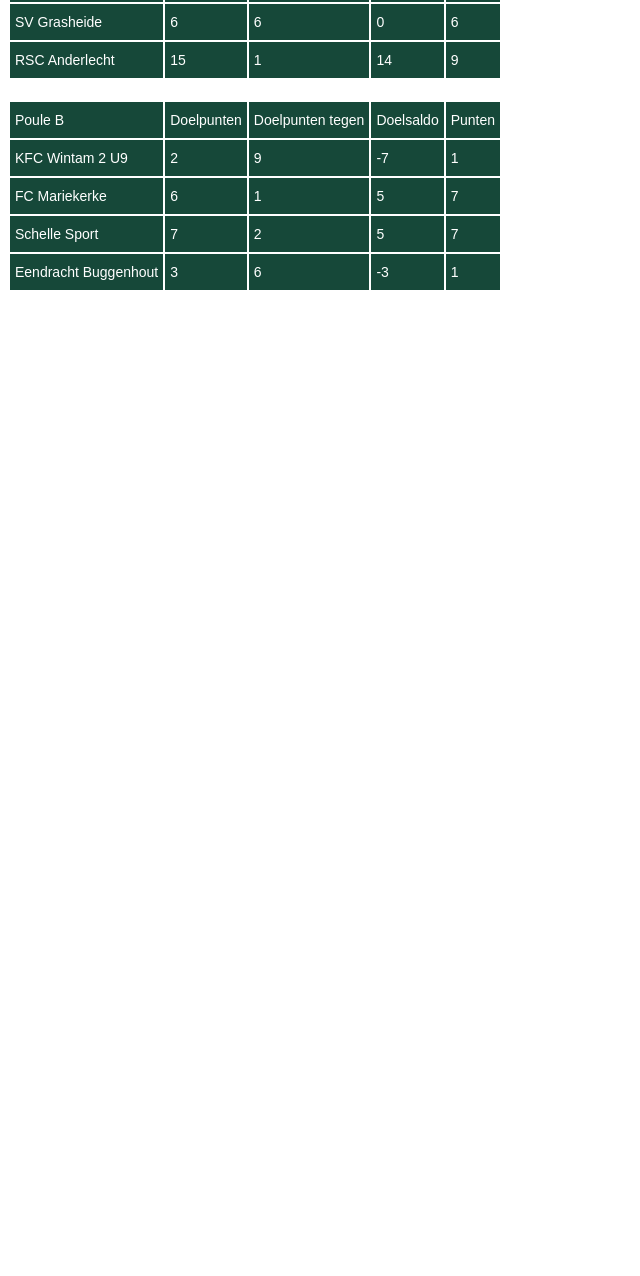
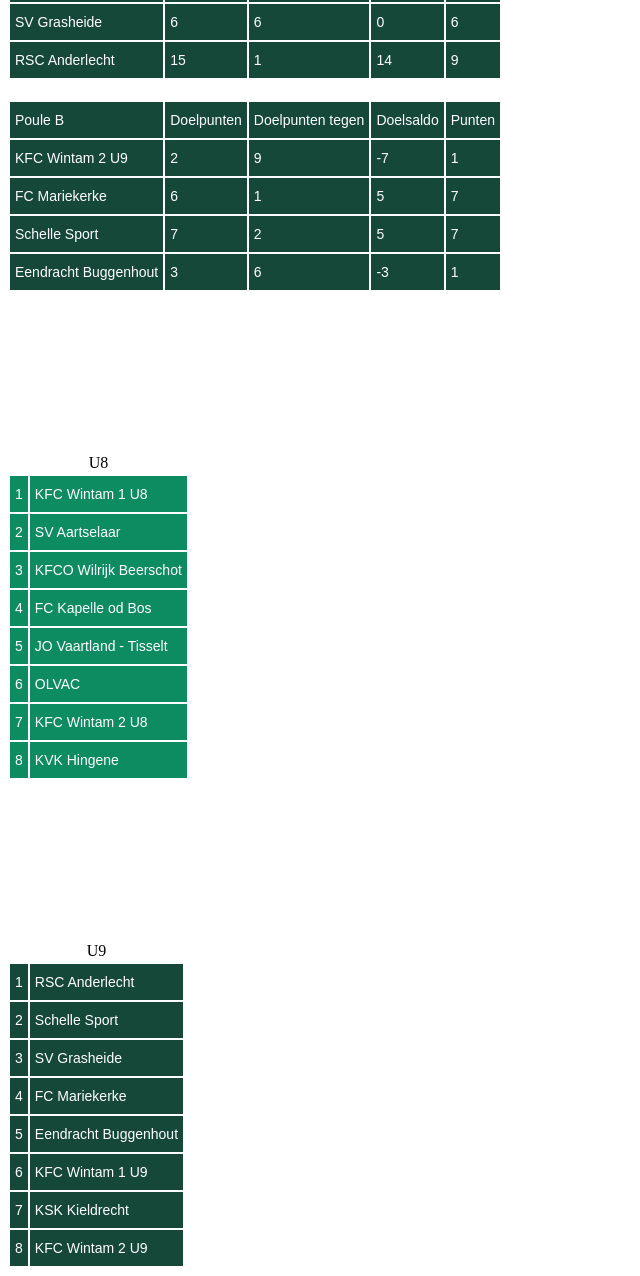
Before and after one commit to LanderVanlaer/WintamTornooi, a plain HTML site: page index.html in a window 1280 px wide. Shown: the part 2263-3539 px from the top of the page, without its empty margins (0-640 px from the left). Before the commit the page ends 2563 px from the top, so only its background shows below. Drawn offline with nearby package versions, Linux system fonts and the light colour scheme.

Commit message:
Add files via upload

```diff
--- a/index.html
+++ b/index.html
@@ -700,6 +700,102 @@
       </tr>
     </tbody>
   </table>
+  </br>
+  </br>
+  </br>
+  </br>
+  </br>
+  </br>
+  </br>
+  </br>
+  </br>
+  <table class="pouleU8">
+    <tr>
+      <caption class="caption" id="1.0.0">U8</caption>
+    </tr>
+    <tbody class="pouleU8">
+      <tr>
+        <td>1</td>
+        <td id="1.score.1">onberekend</td>
+      </tr>
+      <tr>
+        <td>2</td>
+        <td id="1.score.2">onberekend</td>
+      </tr>
+      <tr>
+        <td>3</td>
+        <td id="1.score.3">onberekend</td>
+      </tr>
+      <tr>
+        <td>4</td>
+        <td id="1.score.4">onberekend</td>
+      </tr>
+      <tr>
+        <td>5</td>
+        <td id="1.score.5">onberekend</td>
+      </tr>
+      <tr>
+        <td>6</td>
+        <td id="1.score.6">onberekend</td>
+      </tr>
+      <tr>
+        <td>7</td>
+        <td id="1.score.7">onberekend</td>
+      </tr>
+      <tr>
+        <td>8</td>
+        <td id="1.score.8">onberekend</td>
+      </tr>
+    </tbody>
+  </table>
+  </br>
+  </br>
+  </br>
+  </br>
+  </br>
+  </br>
+  </br>
+  </br>
+  </br>
+  <table class="pouleU9">
+    <tr>
+      <caption class="caption" id="1.0.0">U9</caption>
+    </tr>
+    <tbody class="pouleU9">
+      <tr>
+        <td>1</td>
+        <td id="2.score.1">onberekend</td>
+      </tr>
+      <tr>
+        <td>2</td>
+        <td id="2.score.2">onberekend</td>
+      </tr>
+      <tr>
+        <td>3</td>
+        <td id="2.score.3">onberekend</td>
+      </tr>
+      <tr>
+        <td>4</td>
+        <td id="2.score.4">onberekend</td>
+      </tr>
+      <tr>
+        <td>5</td>
+        <td id="2.score.5">onberekend</td>
+      </tr>
+      <tr>
+        <td>6</td>
+        <td id="2.score.6">onberekend</td>
+      </tr>
+      <tr>
+        <td>7</td>
+        <td id="2.score.7">onberekend</td>
+      </tr>
+      <tr>
+        <td>8</td>
+        <td id="2.score.8">onberekend</td>
+      </tr>
+    </tbody>
+  </table>
 </body>
 <script type="text/javascript" src="script.js"></script>
 
--- a/script.js
+++ b/script.js
@@ -69,6 +69,8 @@ function startUp() {
   u9PouleBPunten();
   u9PouleAFinale();
   u9PouleBFinale();
+  u8Winnaars();
+  u9Winnaars();
 }
 
 function pushTeamCodes() {
@@ -1620,3 +1622,55 @@ function u9PouleAFinale() {
   document.getElementById("39.4").innerHTML = u9plaatsen1Team;
   U9PouleBu9FinaleTeams.push(u9plaatsen1Team);
 }
+
+
+function getGoals(id) {
+  let documentGoals = document.getElementById(id).innerHTML;
+  let goalsArray = documentGoals.split("");
+  let index;
+  if (goalsArray.includes("(")) {
+    index = goalsArray.findIndex(function (value) { return value == "(" });
+    for (let i = 0; i <= index; i++) {
+      goalsArray.shift();
+    }
+    goalsArray.pop();
+    return Number(goalsArray.join(""));
+  } else {
+    return Number(documentGoals);
+  }
+}
+
+function u8Winnaars() {
+  let getal = 30;
+  for (let i = 31; i <= 34; i++) {
+    let id = i - getal;
+    if (getGoals(i + ".6") > getGoals(i + ".7")) {
+      document.getElementById("1.score." + id).innerHTML = document.getElementById(i + ".4").innerHTML;
+      id = id + 1;
+      document.getElementById("1.score." + id).innerHTML = document.getElementById(i + ".5").innerHTML;
+    } else {
+      document.getElementById("1.score." + id).innerHTML = document.getElementById(i + ".5").innerHTML;
+      id = id + 1;
+      document.getElementById("1.score." + id).innerHTML = document.getElementById(i + ".4").innerHTML;
+    }
+    getal--;
+  }
+}
+
+
+function u9Winnaars() {
+  let getal = 35;
+  for (let i = 36; i <= 39; i++) {
+    let id = i - getal;
+    if (getGoals(i + ".6") > getGoals(i + ".7")) {
+      document.getElementById("2.score." + id).innerHTML = document.getElementById(i + ".4").innerHTML;
+      id = id + 1;
+      document.getElementById("2.score." + id).innerHTML = document.getElementById(i + ".5").innerHTML;
+    } else {
+      document.getElementById("2.score." + id).innerHTML = document.getElementById(i + ".5").innerHTML;
+      id = id + 1;
+      document.getElementById("2.score." + id).innerHTML = document.getElementById(i + ".4").innerHTML;
+    }
+    getal--;
+  }
+}
```
